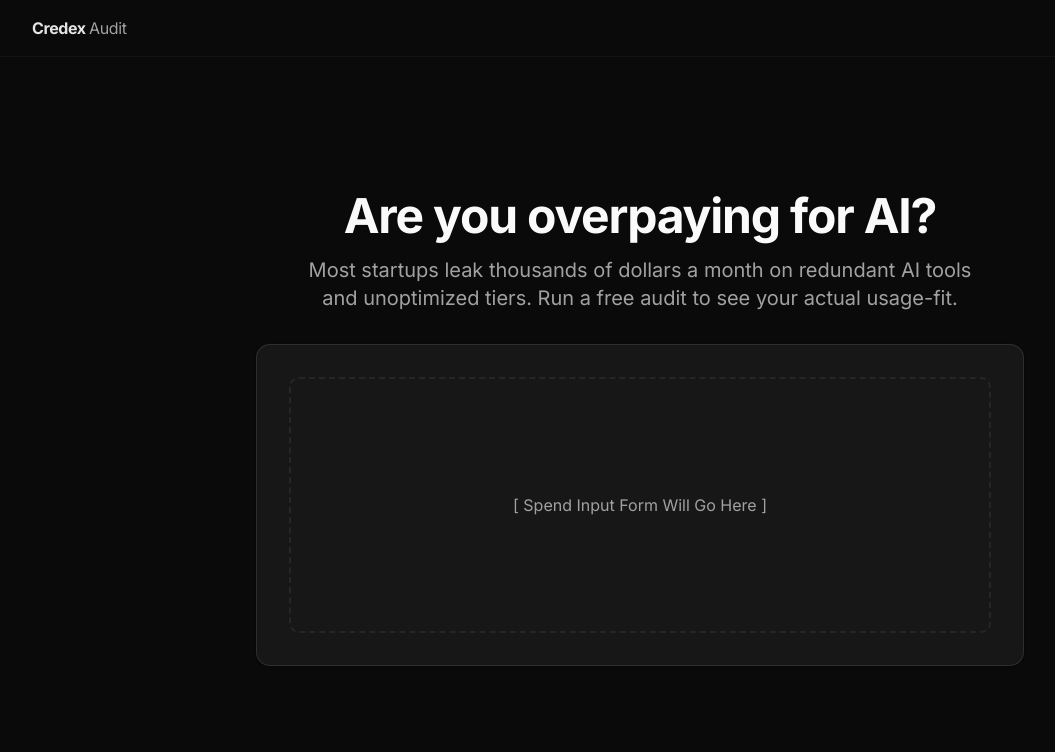
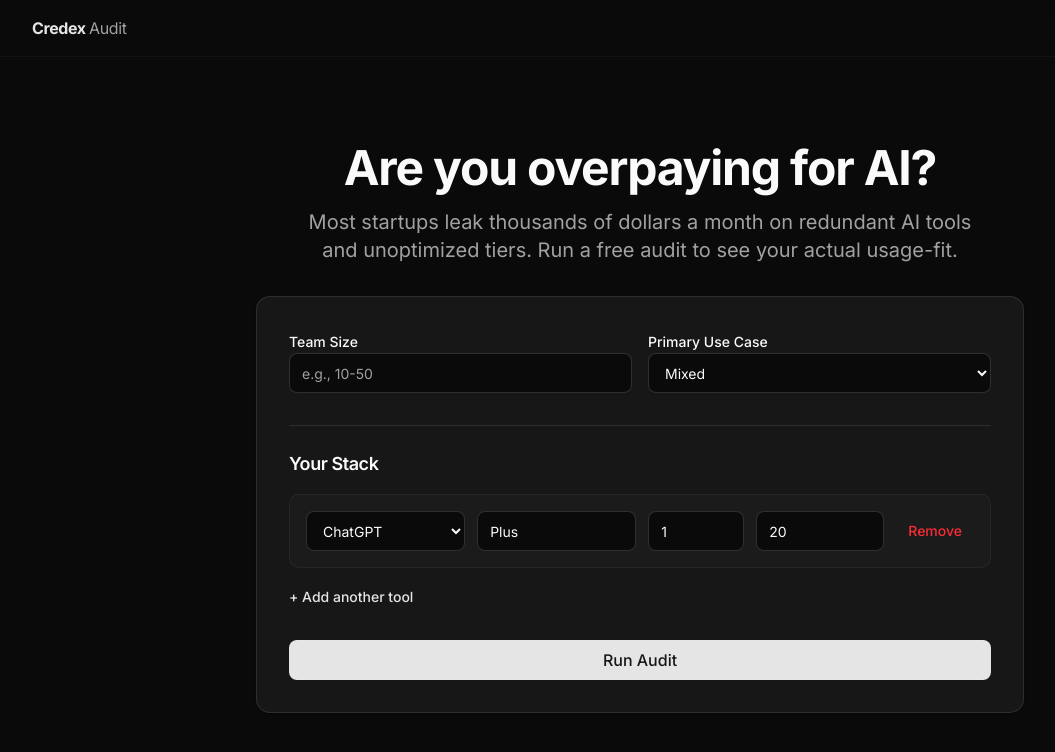
Before and after one commit to rahuldev403/prune, a Next.js app: page / in a window 1280 px wide. Shown: the top 752 px of the page, without its empty margins (0-1055 px from the left). Built offline with nearby package versions, Linux system fonts and the light colour scheme.

Commit message:
feat: implement SpendInputForm component with local storage support and form validation

```diff
--- a/app/page.tsx
+++ b/app/page.tsx
@@ -1,7 +1,8 @@
+import { SpendInputForm } from "@/components/SpendInputForm";
+
 export default function Home() {
   return (
     <div className="w-full max-w-3xl space-y-8 animate-in fade-in slide-in-from-bottom-4 duration-700">
-      {/* Hero Section */}
       <div className="space-y-4 text-center">
         <h1 className="text-3xl md:text-5xl font-bold tracking-tight">
           Are you overpaying for AI?
@@ -11,12 +12,8 @@ export default function Home() {
           and unoptimized tiers. Run a free audit to see your actual usage-fit.
         </p>
       </div>
-
-      {/* Placeholder for tomorrow's work */}
-      <div className="border border-border rounded-xl p-8 bg-card text-card-foreground shadow-sm">
-        <div className="h-64 flex items-center justify-center border-2 border-dashed border-muted rounded-lg text-muted-foreground">
-          [ Spend Input Form Will Go Here ]
-        </div>
+      <div className="border border-border rounded-xl p-6 md:p-8 bg-card text-card-foreground shadow-sm">
+        <SpendInputForm />
       </div>
     </div>
   );
--- /dev/null
+++ b/components/SpendInputForm.tsx
@@ -0,0 +1,112 @@
+"use client";
+
+import { useEffect, useState } from "react";
+import { useForm, useFieldArray } from "react-hook-form";
+import { zodResolver } from "@hookform/resolvers/zod";
+
+import { spendFormSchema, type SpendFormValues, TOOL_OPTIONS, USE_CASES } from "@/lib/validations/spend";
+
+const LOCAL_STORAGE_KEY = "prune_audit_state";
+
+export function SpendInputForm() {
+  const [isMounted, setIsMounted] = useState(false);
+  const form = useForm<SpendFormValues>({
+    resolver: zodResolver(spendFormSchema),
+    defaultValues: {
+      teamSize: "",
+      primaryUseCase: "mixed",
+      tools: [{ toolName: "ChatGPT", plan: "Plus", seats: 1, monthlySpend: 20 }],
+    },
+  });
+
+  const { fields, append, remove } = useFieldArray({
+    control: form.control,
+    name: "tools",
+  });
+  useEffect(() => {
+    setIsMounted(true);
+    const saved = localStorage.getItem(LOCAL_STORAGE_KEY);
+    if (saved) {
+      try {
+        const parsed = JSON.parse(saved);
+        form.reset(parsed);
+      } catch (e) {
+        console.error("Failed to parse saved form state");
+      }
+    }
+  }, [form]);
+
+  // 2. On Change: Save data to LocalStorage (PRD Requirement)
+  useEffect(() => {
+    const subscription = form.watch((value) => {
+      localStorage.setItem(LOCAL_STORAGE_KEY, JSON.stringify(value));
+    });
+    return () => subscription.unsubscribe();
+  }, [form.watch]);
+
+  const onSubmit = (data: SpendFormValues) => {
+    console.log("Submitting to Audit Engine:", data);
+    // Tomorrow we will pass this data to our Drizzle DB and Audit Engine API!
+  };
+
+  // Prevent hydration mismatch by not rendering until mounted
+  if (!isMounted) return <div className="h-64 animate-pulse bg-muted rounded-lg w-full"></div>;
+
+  return (
+    <form onSubmit={form.handleSubmit(onSubmit)} className="space-y-8 w-full">
+      {/* Company Context */}
+      <div className="grid grid-cols-2 gap-4">
+        <div className="space-y-2">
+          <label className="text-sm font-medium">Team Size</label>
+          <input
+            {...form.register("teamSize")}
+            placeholder="e.g., 10-50"
+            className="flex h-10 w-full rounded-md border border-input bg-background px-3 py-2 text-sm ring-offset-background file:border-0 file:bg-transparent file:text-sm file:font-medium placeholder:text-muted-foreground focus-visible:outline-none focus-visible:ring-2 focus-visible:ring-ring focus-visible:ring-offset-2 disabled:cursor-not-allowed disabled:opacity-50"
+          />
+        </div>
+        <div className="space-y-2">
+          <label className="text-sm font-medium">Primary Use Case</label>
+          <select
+            {...form.register("primaryUseCase")}
+            className="flex h-10 w-full rounded-md border border-input bg-background px-3 py-2 text-sm ring-offset-background focus-visible:outline-none focus-visible:ring-2 focus-visible:ring-ring focus-visible:ring-offset-2"
+          >
+            {USE_CASES.map(uc => <option key={uc} value={uc}>{uc.charAt(0).toUpperCase() + uc.slice(1)}</option>)}
+          </select>
+        </div>
+      </div>
+
+      {/* Tool Stack Array */}
+      <div className="space-y-4 border-t border-border pt-6">
+        <h3 className="text-lg font-semibold tracking-tight">Your Stack</h3>
+
+        {fields.map((field, index) => (
+          <div key={field.id} className="flex gap-3 items-start bg-muted/30 p-4 rounded-lg border border-border/50">
+            <select {...form.register(`tools.${index}.toolName` as const)} className="flex h-10 w-full rounded-md border border-input bg-background px-3 py-2 text-sm">
+              {TOOL_OPTIONS.map(t => <option key={t} value={t}>{t}</option>)}
+            </select>
+
+            <input {...form.register(`tools.${index}.plan` as const)} placeholder="Plan (e.g. Pro)" className="flex h-10 w-full rounded-md border border-input bg-background px-3 py-2 text-sm" />
+            <input {...form.register(`tools.${index}.seats` as const)} type="number" placeholder="Seats" className="flex h-10 w-24 rounded-md border border-input bg-background px-3 py-2 text-sm" />
+            <input {...form.register(`tools.${index}.monthlySpend` as const)} type="number" placeholder="$ Spend" className="flex h-10 w-32 rounded-md border border-input bg-background px-3 py-2 text-sm" />
+
+            <button type="button" onClick={() => remove(index)} className="h-10 px-3 text-red-500 hover:bg-red-500/10 rounded-md text-sm font-medium transition-colors">
+              Remove
+            </button>
+          </div>
+        ))}
+
+        <button
+          type="button"
+          onClick={() => append({ toolName: "Cursor", plan: "", seats: 1, monthlySpend: 0 })}
+          className="text-sm font-medium text-primary hover:underline"
+        >
+          + Add another tool
+        </button>
+      </div>
+
+      <button type="submit" className="w-full bg-primary text-primary-foreground h-10 rounded-md font-medium hover:bg-primary/90 transition-colors">
+        Run Audit
+      </button>
+    </form>
+  );
+}
--- a/package.json
+++ b/package.json
@@ -11,6 +11,7 @@
     "db:studio": "drizzle-kit studio"
   },
   "dependencies": {
+    "@hookform/resolvers": "^5.2.2",
     "@neondatabase/serverless": "^1.1.0",
     "class-variance-authority": "^0.7.1",
     "clsx": "^2.1.1",
@@ -21,9 +22,11 @@
     "radix-ui": "^1.4.3",
     "react": "19.2.4",
     "react-dom": "19.2.4",
+    "react-hook-form": "^7.75.0",
     "shadcn": "^4.7.0",
     "tailwind-merge": "^3.5.0",
-    "tw-animate-css": "^1.4.0"
+    "tw-animate-css": "^1.4.0",
+    "zod": "^4.4.3"
   },
   "devDependencies": {
     "@tailwindcss/postcss": "^4",
```
Also changed, not shown: 1 other file (tests, documents, lock files or other folders).
